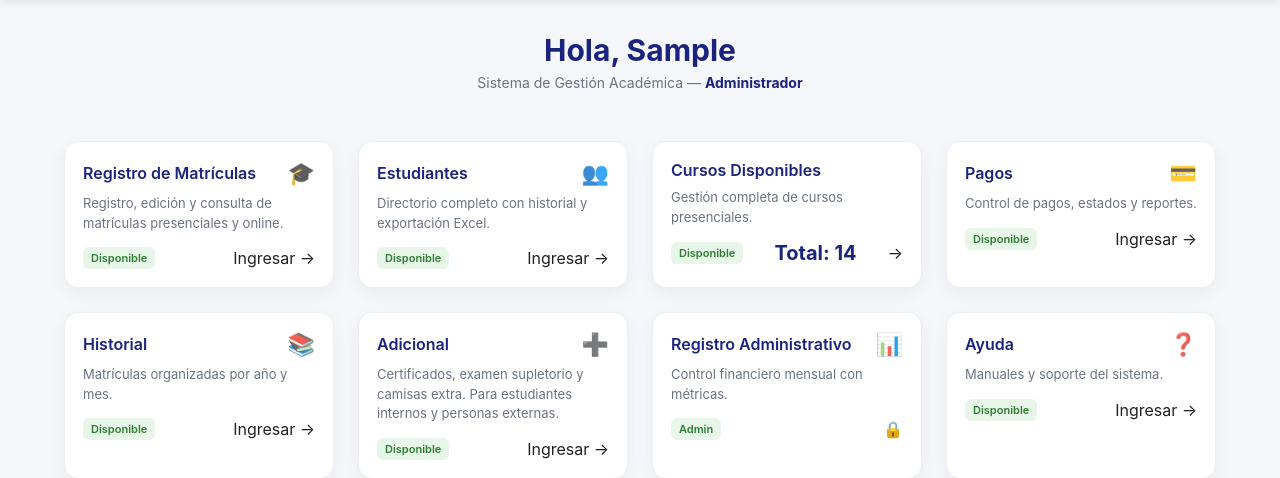
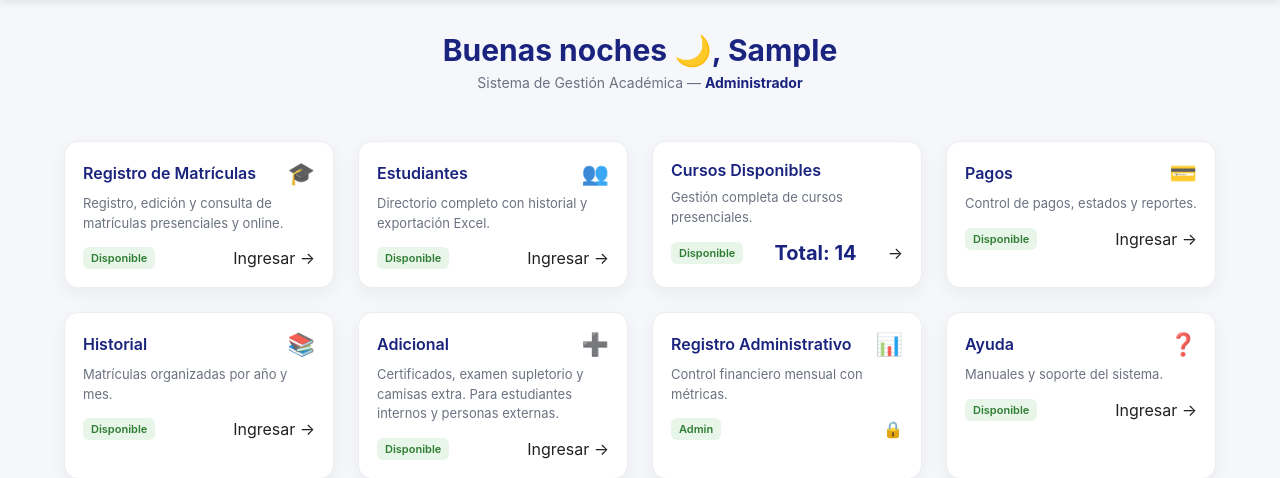
Before and after one commit to photogamer2015/formacion_tecnica_profesional, a Django app: page /bienvenida/ in a window 1280 px wide. Shown: the part 70-548 px from the top of the page. Run offline with Django 5.2, Linux system fonts and the light colour scheme; the visitor is signed in with stand-in values (Sample User, id 1); data comes from the database, SQL or seed files in the repository; data that the repository does not hold is empty.

Commit message:
Mejorar el buenas tardes, dias y de noche

```diff
--- a/templates/bienvenida.html
+++ b/templates/bienvenida.html
@@ -179,11 +179,10 @@
         color: #856404;
     }
 </style>
-
 <!-- HEADER -->
 <div class="dashboard-header">
     <h2 class="page-title" style="font-size: 30px;">
-        Hola, {{ usuario.first_name|default:usuario.username }}
+        <span id="saludo-dinamico">Hola</span>, {{ usuario.first_name|default:usuario.username }}
     </h2>
 
     <p class="page-subtitle">
@@ -555,7 +554,6 @@
         </div>
     </a>
     {% endif %}
-
 </div>
 
 {% if not puede_gestionar_matriculas and not es_admin %}
@@ -564,4 +562,25 @@
 </div>
 {% endif %}
 
+<script>
+    document.addEventListener("DOMContentLoaded", function() {
+        // Obtenemos la hora actual del navegador del usuario (0 - 23)
+        const horaActual = new Date().getHours();
+        const elementoSaludo = document.getElementById("saludo-dinamico");
+
+        let saludo = "Hola"; // Saludo por defecto
+
+        if (horaActual >= 5 && horaActual < 12) {
+            saludo = "Buenos días ☀️";
+        } else if (horaActual >= 12 && horaActual < 19) {
+            saludo = "Buenas tardes 🌤️";
+        } else {
+            saludo = "Buenas noches 🌙";
+        }
+
+        // Reemplazamos el texto en la pantalla
+        elementoSaludo.innerText = saludo;
+    });
+</script>
+
 {% endblock %}
```
